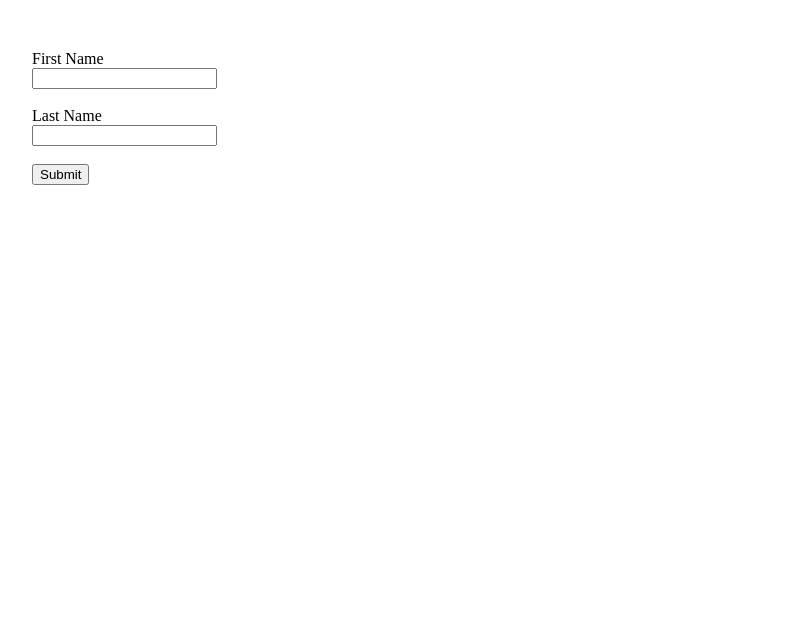
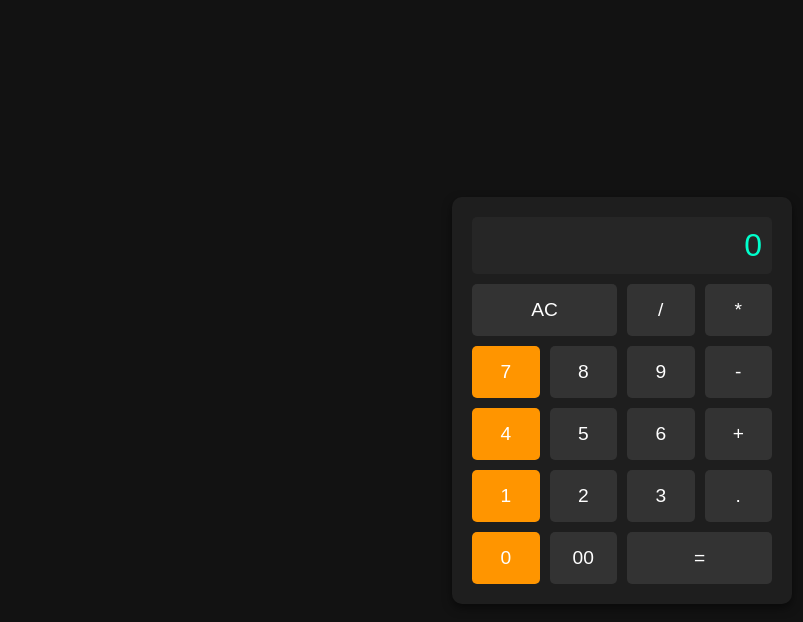
Before and after one commit to julfikarchowdhury/react-practices, a React (Vite) app: page /calculator in a window 1280 px wide. Shown: the top 622 px of the page, without its empty margins (18-821 px from the left). Built offline with nearby package versions, Linux system fonts and the light colour scheme.

Commit message:
practice react router

```diff
--- a/package.json
+++ b/package.json
@@ -12,7 +12,8 @@
   "dependencies": {
     "react": "^18.3.1",
     "react-dom": "^18.3.1",
-    "react-hook-form": "^7.54.2"
+    "react-hook-form": "^7.54.2",
+    "react-router": "^7.1.3"
   },
   "devDependencies": {
     "@eslint/js": "^9.17.0",
--- a/src/App.jsx
+++ b/src/App.jsx
@@ -1,9 +1,16 @@
+import { BrowserRouter, Route, Routes } from "react-router";
 import "./App.css";
 import ReactFormHook from "./components/ReactFormHook";
+import Calculator from "./components/calculator/Calculator";
 function App() {
   return (
     <>
-      <ReactFormHook />
+      <BrowserRouter>
+        <Routes>
+          <Route path="/" element={<ReactFormHook />}></Route>{" "}
+          <Route path="/calculator" element={<Calculator />}></Route>
+        </Routes>
+      </BrowserRouter>
     </>
   );
 }
--- a/src/components/ReactFormHook.jsx
+++ b/src/components/ReactFormHook.jsx
@@ -1,5 +1,6 @@
 import React from "react";
 import { useForm } from "react-hook-form";
+import { NavLink } from "react-router";
 
 const ReactFormHook = () => {
   const {
@@ -53,6 +54,7 @@ const ReactFormHook = () => {
         <br />
         <button type="submit">Submit</button>
       </form>
+      <NavLink to={'calculator'}>Calculator</NavLink>
     </div>
   );
 };
--- a/src/components/calculator/Calculator.css
+++ b/src/components/calculator/Calculator.css
@@ -1,4 +1,4 @@
-body {
+.main-body {
     background-color: #121212;
     color: #ffffff;
     font-family: 'Arial', sans-serif;
--- /dev/null
+++ b/src/components/calculator/Calculator.jsx
@@ -0,0 +1,59 @@
+import React, { useState } from "react";
+import "./Calculator.css"; // CSS file for styling
+
+const Calculator = () => {
+  const [input, setInput] = useState("");
+
+  const display = (value) => {
+    setInput((prev) => prev + value);
+  };
+
+  const clear = () => {
+    setInput("");
+  };
+
+  const calculate = () => {
+    try {
+      setInput(eval(input).toString());
+    } catch (error) {
+      console.log(error);
+      setInput(error);
+    }
+  };
+
+  return (
+    <div className="main-body">
+      <div className="calculator-container">
+        <div className="calculator">
+          <div className="display">{input || "0"}</div>
+          <div className="buttons">
+            <button onClick={clear} className="span-two">
+              AC
+            </button>
+            <button onClick={() => display("/")}>/</button>
+            <button onClick={() => display("*")}>*</button>
+            <button onClick={() => display("7")}>7</button>
+            <button onClick={() => display("8")}>8</button>
+            <button onClick={() => display("9")}>9</button>
+            <button onClick={() => display("-")}>-</button>
+            <button onClick={() => display("4")}>4</button>
+            <button onClick={() => display("5")}>5</button>
+            <button onClick={() => display("6")}>6</button>
+            <button onClick={() => display("+")}>+</button>
+            <button onClick={() => display("1")}>1</button>
+            <button onClick={() => display("2")}>2</button>
+            <button onClick={() => display("3")}>3</button>
+            <button onClick={() => display(".")}>.</button>
+            <button onClick={() => display("0")}>0</button>
+            <button onClick={() => display("00")}>00</button>
+            <button onClick={calculate} className="span-two">
+              =
+            </button>
+          </div>
+        </div>
+      </div>
+    </div>
+  );
+};
+
+export default Calculator;
```
Also changed, not shown: src/components/calculator/Claculator.jsx (deleted, +0 -57 lines), 1 other file (tests, documents, lock files or other folders).
